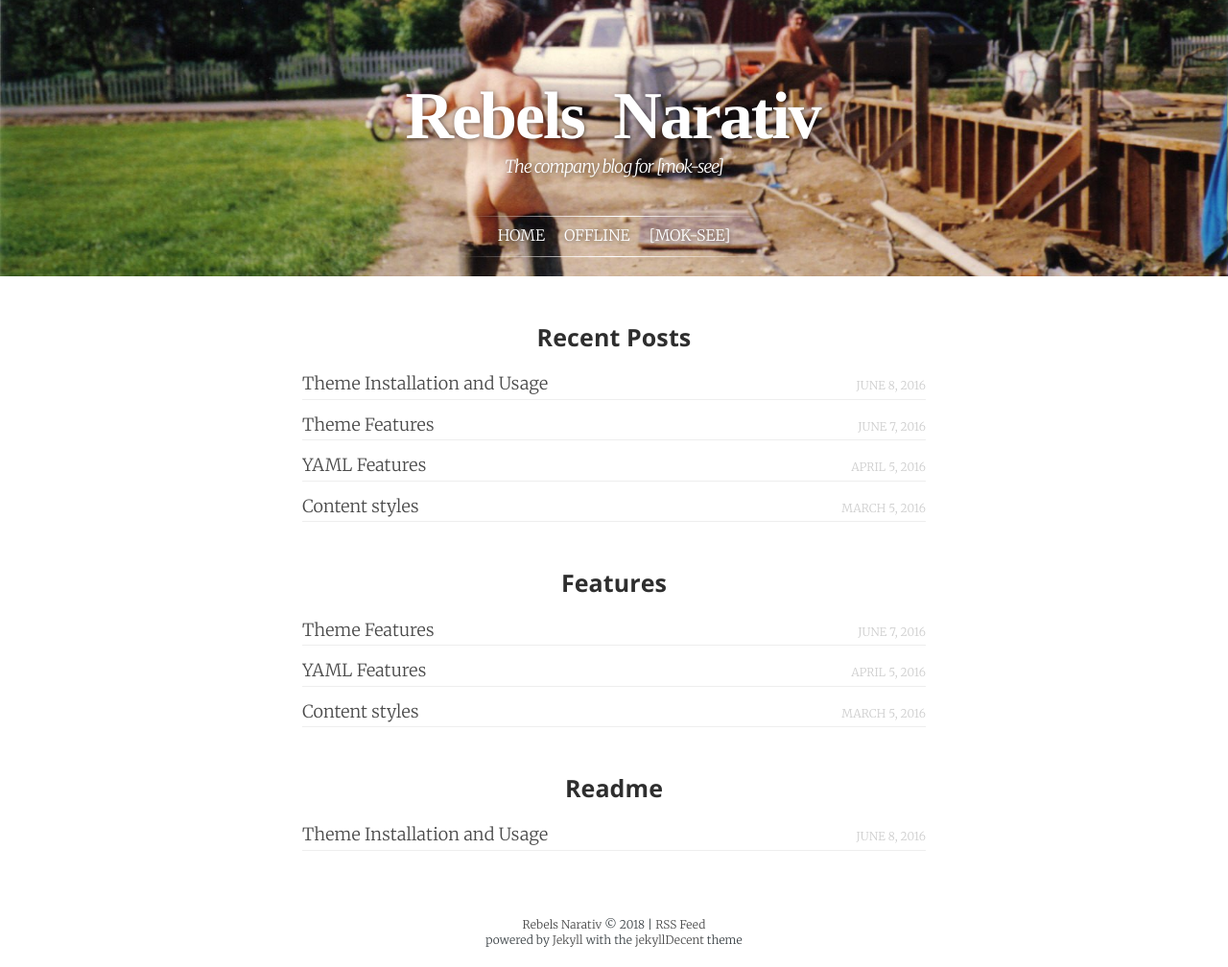
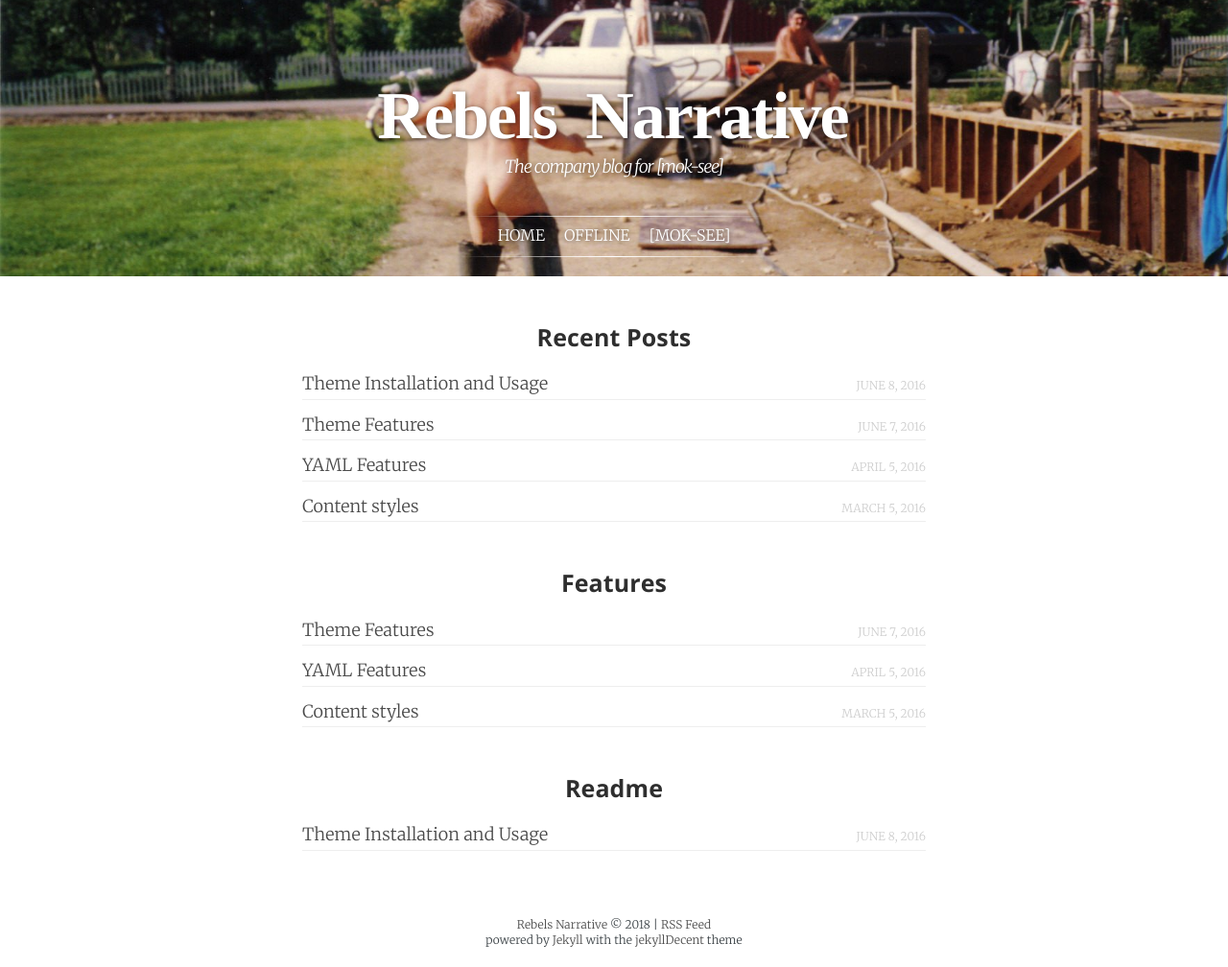
Before and after one commit to mok-see/mok-see.github.io, a Jekyll site: the page built from index.html, in a window 1280 px wide. Shown: the whole page at 96% size. Built offline with Jekyll 4.4.1, drawn with Linux system fonts in a browser that asks for light colours; some web fonts are replaced.

Commit message:
edited image and text

```diff
--- a/_config.yml
+++ b/_config.yml
@@ -6,7 +6,7 @@
 # 'jekyll serve'. If you change this file, please restart the server process.
 
 # Site settings
-title:            Rebels Narativ
+title:            Rebels Narrative
 subtitle:         The company blog for [mok-see]
 description:      This is the rebels narative on topics related to digitization and innovation in the AEC industry.
 keywords:         blog on digitization and innovation in the AEC industry
```
Also changed, not shown: _pages/about-ms.md (+1 -1 lines).
